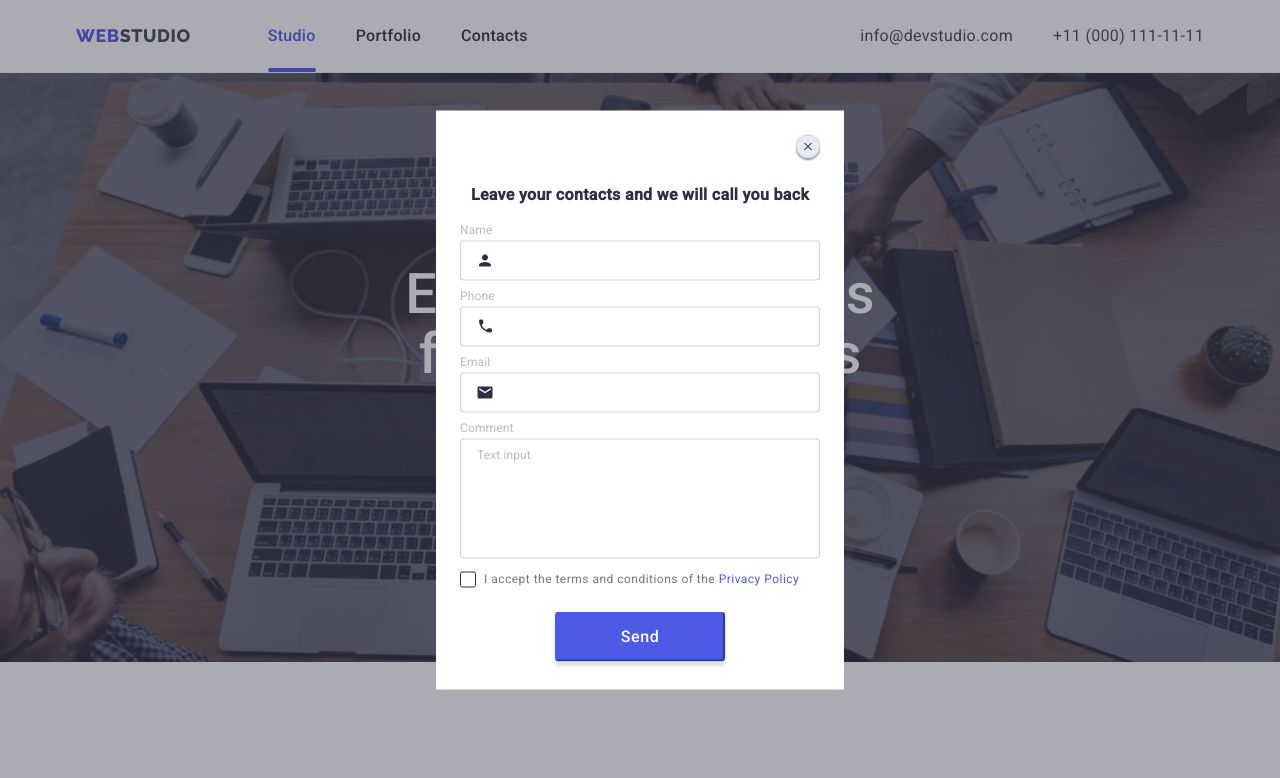
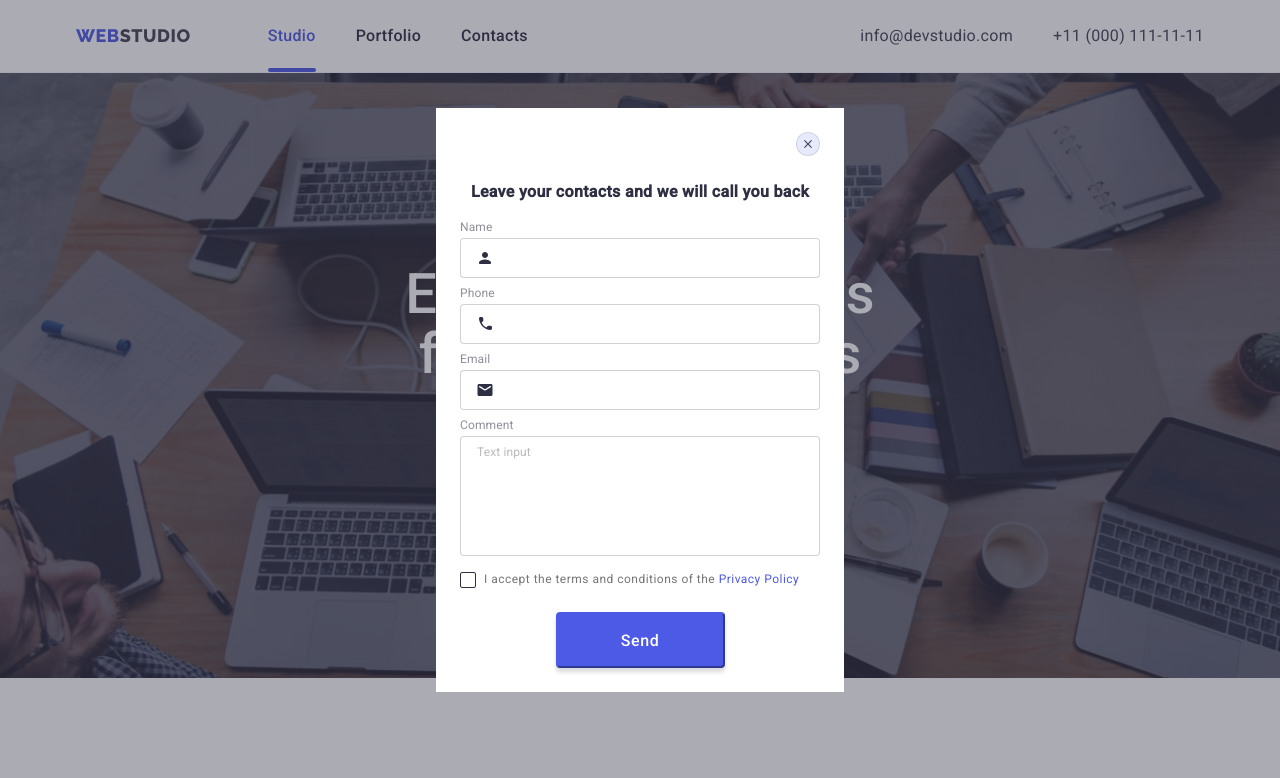
Before and after one commit to AleksandrFS/goit-markup-hw-06, a plain HTML site: page index.html in a window 1280 px wide. Both pictures are taken after a click on the button "Order Service". Shown: the top 778 px of the page. Drawn offline with nearby package versions, Linux system fonts and the light colour scheme.

Commit message:
HW6 according to the comments

```diff
--- a/index.html
+++ b/index.html
@@ -398,6 +398,7 @@
         </svg></button>
         <p class="modal-descr">Leave your contacts and we will call you back</p>
         <form class="modal-form">
+           <div role="group">
                 <label class="modal-form-field">
                     <span class="modal-form-descr">Name</span>
                     <span class="modal-form-input-wrapper">
@@ -429,6 +430,7 @@
                     <span class="modal-form-descr">Comment</span>
                     <textarea name="user-message" class="modal-form-message" placeholder="Text input"></textarea>
                 </label>
+           </div>
             <input id="user-policy" type="checkbox" name="user-policy" class="modal-form-check visually-hidden" required>
             <label for="user-policy" class="modal-form-check-descr">I accept the terms and conditions of the&nbsp;<a class="policy-text" href="">Privacy Policy</a> </label>
             <button type="submit" class="modal-form-submit">Send</button>
--- a/styles/main.css
+++ b/styles/main.css
@@ -8,8 +8,8 @@
     --bgd-footer-hero:#2E2F42;
     --secondary-color:#F4F4FD;
     --text-footer:#E7E9FC;
-    --text-input-name:rgba(117, 117, 117, 0.5);
-    --text-modal-placeholder: rgba(117, 117, 117, 0.5);
+    --text-input-name:#8E8F99;
+    --text-modal-placeholder: rgba(117, 117, 117, 0.5);;
     --text-modal-input:#000000;
     --border-color:#E7E9FC;
     --text-color-btn-order: #fff;
@@ -273,9 +273,11 @@ box-shadow: 0px 1px 0px rgba(46, 47, 66, 0.08);
     letter-spacing: 0.04em;
     cursor: pointer;
     border: 1px solid var(--acent-color);
-    padding: 8px 16px;
+    padding: 16px 32px;
     border-radius: 4px;
-    transition: background-color var(--transition), border var(--transition), box-shadow var(--transition);
+    box-shadow: 0px 4px 4px rgba(0, 0, 0, 0.15);
+    transition: background-color var(--transition),
+    border var(--transition), box-shadow var(--transition);
 }
 /* в макете цвет одинаковый с дефолтом */
 .btn-order:hover,
@@ -790,7 +792,7 @@ color: var(--primary-text-color);
     left:50%;
     transform: translate(-50%, -50%);
     width: 408px;
-    height: 579px;
+    height: 584px;
     background-color: var(--btn-filter-hover-color);
     padding: 72px 24px 24px 24px;
 
@@ -802,7 +804,12 @@ color: var(--primary-text-color);
 }
 
 .modal-form-field {
-    margin-bottom: 8px;
+    display: block;
+    margin-bottom:  8px;
+}
+
+.modal-form-field:last-child {
+    margin-bottom: 16;
 }
 
 .modal-form-input {
@@ -842,9 +849,11 @@ color: var(--primary-text-color);
 }
 
 .modal-form-message {
+    display: block;
     resize: none;
     width: 100%;
     height: 120px;
+    margin-bottom: 16px;
     padding: 8px 16px;
     border: 1px solid rgba(33, 33, 33, 0.2);
     border-radius: 4px;
@@ -902,8 +911,8 @@ color: var(--primary-text-color);
 
 .modal-form-submit {
     align-self: center;
-    width: 170px;
-    height: 50px;
+    width: 169px;
+    height: 56px;
     font-weight: 500;
     font-size: 16px;
     line-height: 1.19;
@@ -914,6 +923,7 @@ color: var(--primary-text-color);
     border-radius: 4px;
     background-color: var(--acent-color);
     color: var(--primary-bgd-color);
+    cursor: pointer;
 }
 
 .modal-close-button {
@@ -929,8 +939,15 @@ color: var(--primary-text-color);
     border-radius: 50%;
     background-color: var(--border-color);
     border: 1px solid rgba(0, 0, 0, 0.1);
-    box-shadow: 0px 1px 3px rgba(0, 0, 0, 0.12), 0px 1px 1px rgba(0, 0, 0, 0.14), 0px 2px 1px rgba(0, 0, 0, 0.2);
     cursor: pointer;
+    transition: background-color var(--transition), box-shadow var(--transition);
+}
+
+.modal-close-button:hover,
+.modal-close-button:focus {
+box-shadow: 0px 1px 3px rgba(0, 0, 0, 0.12), 0px 1px 1px rgba(0, 0, 0, 0.14),
+0px 2px 1px rgba(0, 0, 0, 0.2);
+background-color: var(--acent-color);
 }
 
 .modal-close-btn-icon {
```
Lines whose indentation alone changed are shown as unchanged.
